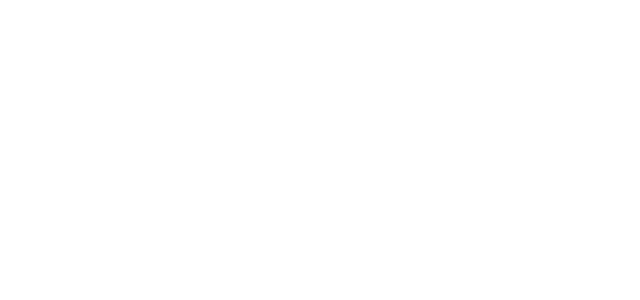
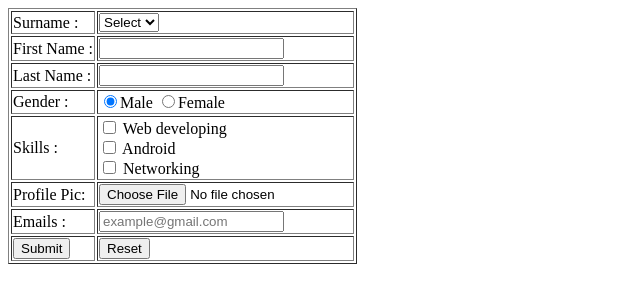
Before and after one commit to rakeshrajput537/WebTecLab, a plain HTML site: page index.html in a window 1280 px wide. Shown: the whole page, without its empty margins (0-640 px from the left). Drawn offline with Linux system fonts and the light colour scheme.

Commit message:
add a form

```diff
--- a/index.html
+++ b/index.html
@@ -2,8 +2,62 @@
 <html>
 <head>
 	<title>WebTec</title>
+
+
 </head>
 <body>
+	<table border="1" >
+		<form>
+			<tr>
+				<td>Surname :</td>
+				<td>
+					<select>
+					<option>Select</option>
+					<option>Mr.</option>
+					<option>Ms.</option>
+					</select>
+				</td>
+			</tr>
+			<tr>
+				<td>First Name :</td>
+				<td><input type="text" name=""></td>
+			</tr>
+			<tr>
+				<td>Last Name :</td>
+				<td><input type="text" name=""></td>
+			</tr>
+			<tr>
+				<td>Gender :</td>
+				<td>
+					<input type="radio"  name="Gender" value="Male" checked/>Male
+					<input type="radio"  name="Gender" value="Female" />Female
+				</td>
+			</tr>
+			<tr>
+				<td>Skills :</td>
+				<td>
+					<input type="checkbox" name="Skills" value="web"> Web developing <br>
+                    <input type="checkbox" name="Skills" value="Android" > Android<br>
+                    <input type="checkbox" name="Skills" value="Networking" > Networking<br>
+				</td>
+			</tr>
+			<tr>
+				<td>Profile Pic:</td>
+				<td><input type="file" name="ProfilePic"></td>
+			</tr>
+			<tr>
+				<td>Emails :</td>
+				<td><input type="text" name="Emails" placeholder="example@gmail.com"></td>
+			</tr>
+			<tr>
+				<td><button>Submit</button></td>
+				<td><button>Reset</button></td>
+			</tr>
+
+		</form>
+		</div>
+	</table>
+
 
 </body>
 </html>
```
